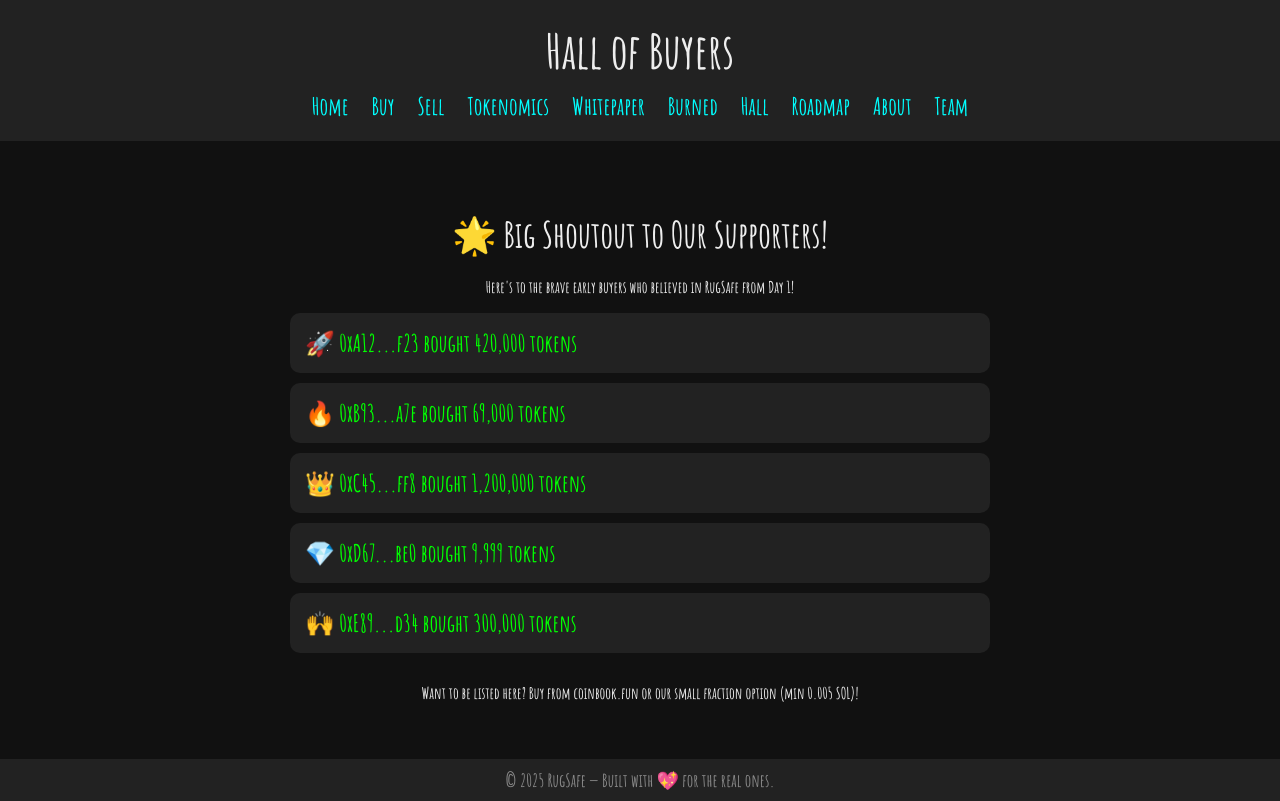
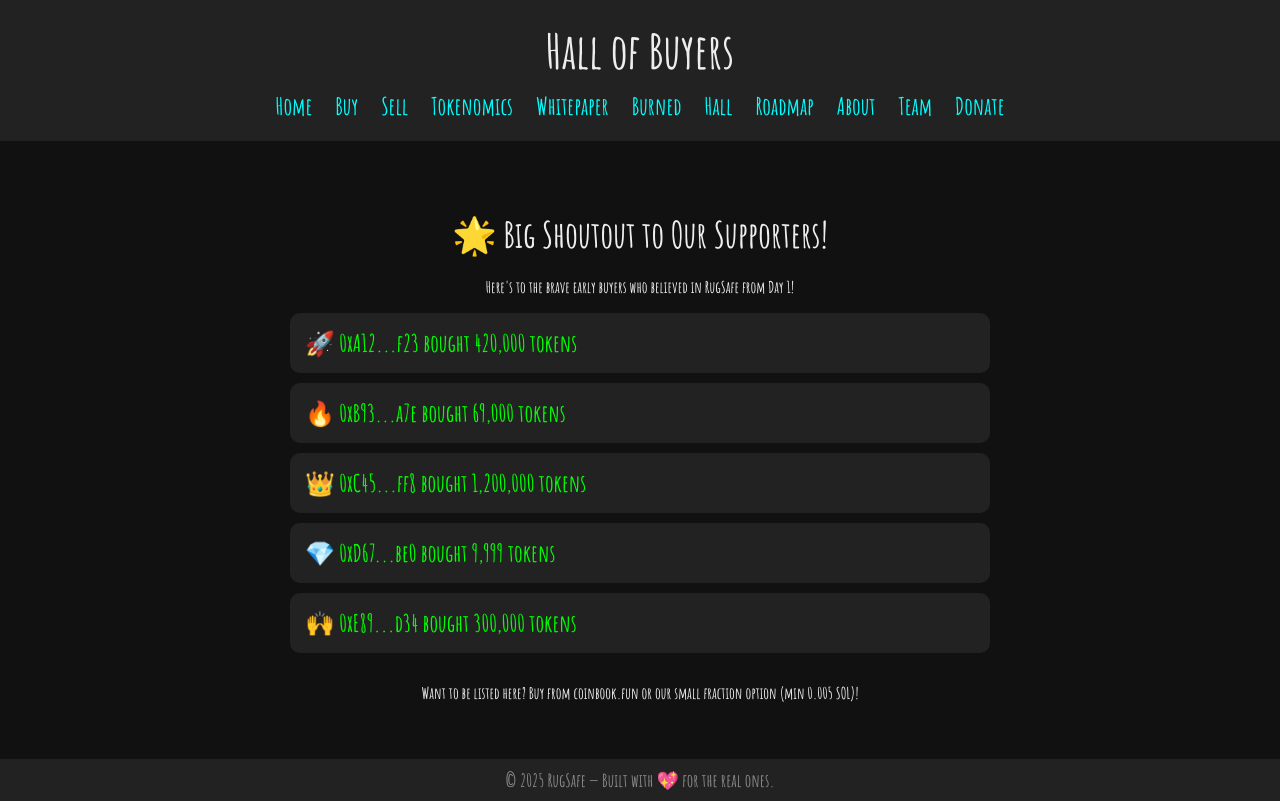
Before and after one commit to RugSafe-Dev/RugSafe, a plain HTML site: page hall.html in a window 1280 px wide. Drawn offline with Linux system fonts and the light colour scheme.

Commit message:
Update hall.html

```diff
--- a/hall.html
+++ b/hall.html
@@ -76,6 +76,7 @@
       <a href="roadmap.html">Roadmap</a>
       <a href="about.html">About</a>
       <a href="team.html">Team</a>
+       <a href="donate.html">Donate</a>
     </nav>
   </header>
 
```
